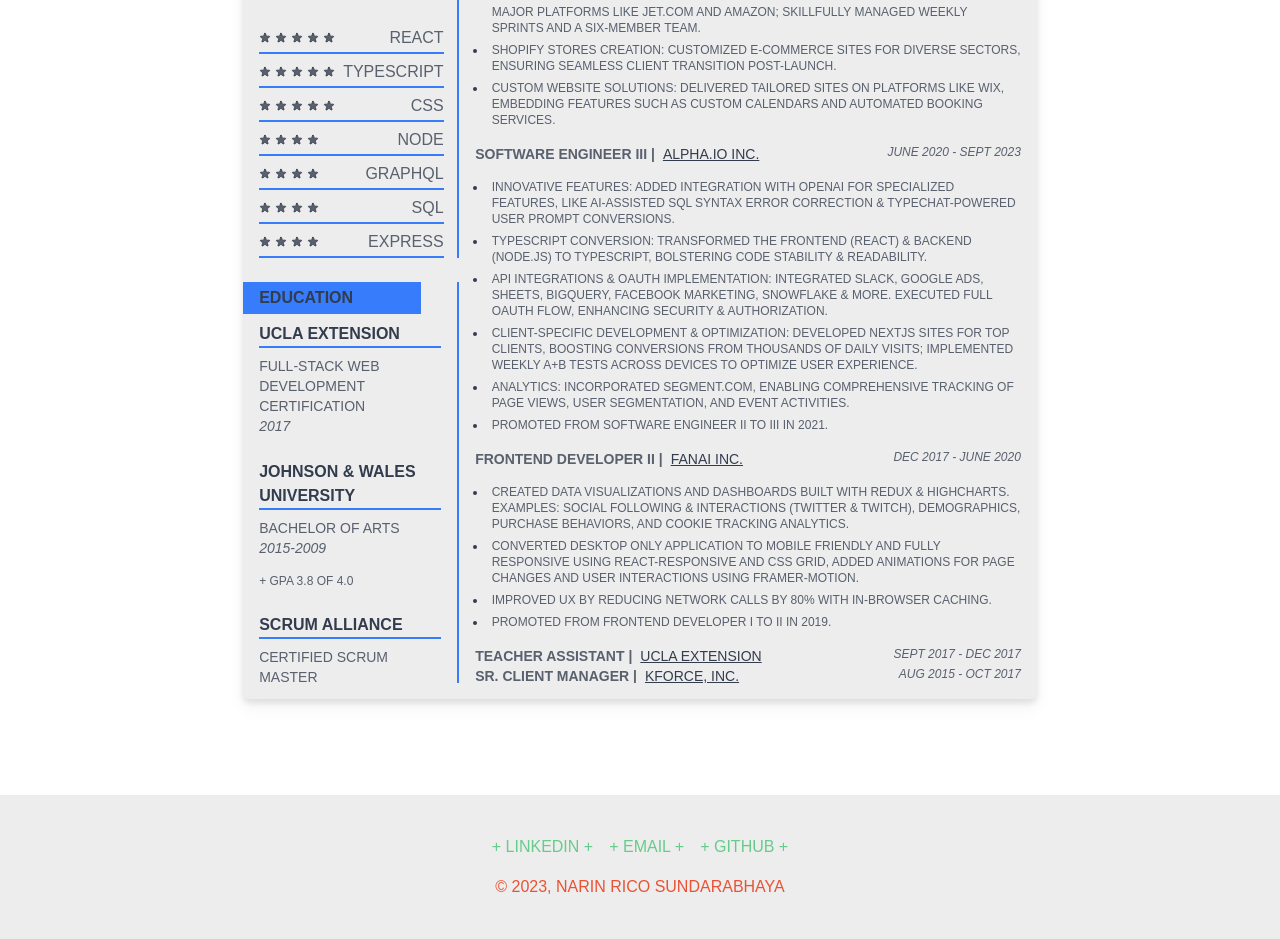
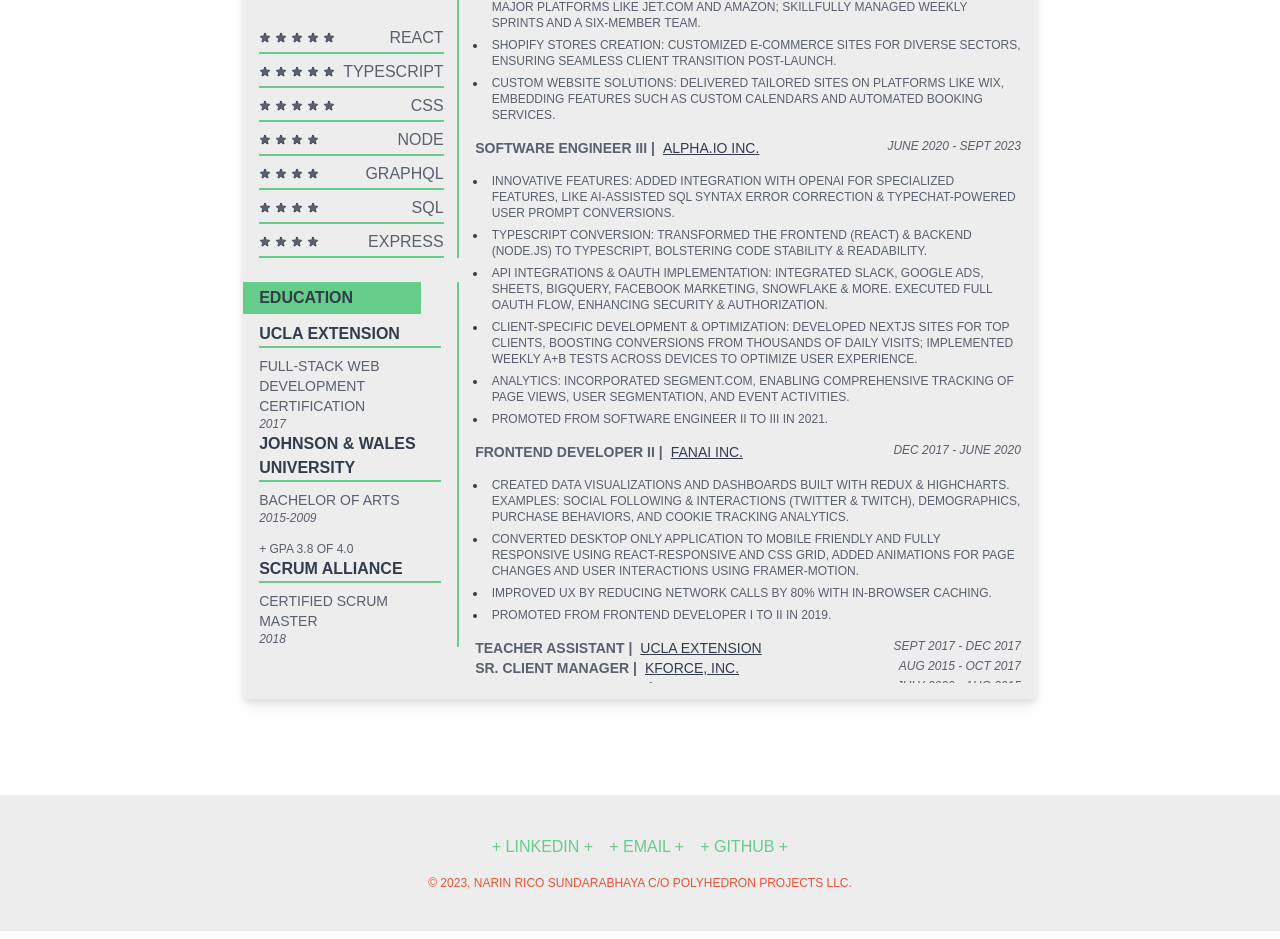
Before and after one commit to ricopella/portfolio_next, a Next.js app: page /resume in a window 1280 px wide. Shown: the part 520-1459 px from the top of the page. Built offline with nearby package versions, Linux system fonts and the light colour scheme.

Commit message:
refactor styles, fix timezone after:, add icon to timeline

```diff
--- a/src/app/resume/education.tsx
+++ b/src/app/resume/education.tsx
@@ -4,32 +4,26 @@
   return (
     <div className={STYLES.infoColumnContainer.className}>
       <h4 className={STYLES.infoColumnHeading.className}>Education</h4>
-      <div className='grid px-4'>
-        <div className='grid'>
-          <h4 className='font-bold border-b-2 border-solid border-secondary mt-0'>
-            UCLA Extension
-          </h4>
-          <p className='text-sm mb-0'>
+      <div {...STYLES.educationBody}>
+        <div {...STYLES.educationItem}>
+          <h4 {...STYLES.educationTitle}>UCLA Extension</h4>
+          <p {...STYLES.educationType}>
             Full-Stack Web Development Certification
           </p>
-          <i className='text-sm'>2017</i>
+          <i {...STYLES.educationYear}>2017</i>
         </div>
 
-        <div className='grid'>
-          <h4 className='font-bold border-b-2 border-solid border-secondary'>
-            Johnson & Wales University
-          </h4>
-          <p className='text-sm mb-0'>Bachelor of Arts</p>
-          <i className='text-sm'>2015-2009</i>
+        <div {...STYLES.educationItem}>
+          <h4 {...STYLES.educationTitle}>Johnson & Wales University</h4>
+          <p {...STYLES.educationType}>Bachelor of Arts</p>
+          <i {...STYLES.educationYear}>2015-2009</i>
           <p className='text-xs mb-0'>+ GPA 3.8 of 4.0</p>
         </div>
 
-        <div className='grid'>
-          <h4 className='font-bold border-b-2 border-solid border-secondary'>
-            Scrum Alliance
-          </h4>
-          <p className='text-sm mb-0'>Certified Scrum Master</p>
-          <i className='text-sm'>2018</i>
+        <div {...STYLES.educationItem}>
+          <h4 {...STYLES.educationTitle}>Scrum Alliance</h4>
+          <p {...STYLES.educationType}>Certified Scrum Master</p>
+          <i {...STYLES.educationYear}>2018</i>
         </div>
       </div>
     </div>
--- a/src/app/resume/styles.ts
+++ b/src/app/resume/styles.ts
@@ -12,16 +12,16 @@
     className: `my-0 justify-self-end`,
   },
   infoColumnContainer: {
-    className: `lg:border-r-2 border-secondary`,
+    className: `lg:border-r-2 border-primary`,
   },
   infoColumnHeading: {
-    className: `bg-secondary h-8 w-5/6 pl-4 leading-8`,
+    className: `bg-primary h-8 w-5/6 pl-4 leading-8`,
   },
   skillsContainer: {
     className: `grid grid-row-auto p-4 pb-0 gap-1`,
   },
   skillRow: {
-    className: `grid gap-2 border-b-2 border-secondary`,
+    className: `grid gap-2 border-b-2 border-primary`,
     style: {
       gridTemplateColumns: `1fr max-content`,
     },
@@ -40,7 +40,7 @@
   },
   experienceHeading: {
     className:
-      'pt-2 text-2xl border-b-2 border-solid border-secondary h-8 w-full capitalize leading-3',
+      'pt-2 text-2xl border-b-2 border-solid border-primary h-8 w-full capitalize leading-3',
   },
   experienceContainer: {
     className: 'grid',
@@ -60,6 +60,21 @@
   experienceUl: {
     className: 'ps-3 text-xs list-disc',
   },
+  educationBody: {
+    className: 'grid px-4',
+  },
+  educationItem: {
+    className: 'grid',
+  },
+  educationTitle: {
+    className: `font-bold border-b-2 border-solid border-primary mt-0`,
+  },
+  educationType: {
+    className: 'text-sm mb-0',
+  },
+  educationYear: {
+    className: 'text-xs',
+  },
 };
 
 export default styles;
--- a/src/components/timezones.tsx
+++ b/src/components/timezones.tsx
@@ -15,12 +15,12 @@
   return (
     <div {...STYLES.container}>
       {timezone && (
-        <div>
+        <div className="after:content-['_|_'] after:ml-4">
           {timezone ?? 'Current'}:
           <Clock format={'HH:mm'} ticking={true} />
         </div>
       )}
-      <div>
+      <div className="after:content-['_|_'] after:ml-4">
         Los Angeles:{' '}
         <Clock format={'HH:mm'} ticking={true} timezone={'US/Pacific'} />
       </div>
--- a/src/sections/contact.tsx
+++ b/src/sections/contact.tsx
@@ -8,7 +8,7 @@
       id='Contact'
       sectionStyles='bg-base-200'
     >
-      <div className='mx-auto w-4/5 grid gap-6'>
+      <div className='mx-auto w-4/5 grid gap-6 mt-4'>
         <p>
           Whether you&apos;re a company looking to add to your team, a business
           owner looking to build an app or website with a freelance web
--- a/src/sections/footer.tsx
+++ b/src/sections/footer.tsx
@@ -15,7 +15,7 @@
 
 export default function Footer() {
   return (
-    <footer className='footer-center p-10 bg-base-200 '>
+    <footer className='footer-center p-10 bg-base-200'>
       <nav className='mb-4'>
         <div className='grid grid-flow-col gap-4'>
           {LINKS.map((link) => (
@@ -30,8 +30,9 @@
         </div>
       </nav>
 
-      <aside className='text-accent'>
-        &copy; {new Date().getFullYear()}, <span>Narin Rico Sundarabhaya</span>
+      <aside className='text-accent text-xs'>
+        &copy; {new Date().getFullYear()},{' '}
+        <span>Narin Rico Sundarabhaya c/o Polyhedron Projects LLC.</span>
       </aside>
     </footer>
   );
--- a/src/sections/timelines.tsx
+++ b/src/sections/timelines.tsx
@@ -1,6 +1,7 @@
 'use client';
 
 import Section from '@/components/section';
+import Image from 'next/image';
 import {
   VerticalTimeline,
   VerticalTimelineElement,
@@ -13,6 +14,8 @@
     title: 'Alpha.io',
     subtitle: 'Web Application',
     tags: ['React', 'TypeScript', 'NodeJS'],
+    imgSrc: '/images/data.svg',
+    imgAlt: 'Data Analytics Case Study',
     description: [
       `The Problem: Alpha io began by developing features that were
   suited to unique customer demands, which quickly became
@@ -33,7 +36,7 @@
       `The Why: The universal data model was developed to address
   scalability concerns and to deliver a more streamlined user
   experience. We boosted efficiency while also offering a level
-  of customisation that set us apart from competitors by
+  of customization that set us apart from competitors by
   allowing easy data linkages from different sources. The
   "applications" feature was created as a natural expansion to
   give consumers greater control, further increasing the
@@ -43,7 +46,9 @@
   {
     date: '2022',
     title: 'Twilio-based Video Chat MVP for a Startup',
-    subtitle: 'NextJS Web App',
+    subtitle: 'NextJS Web Application',
+    imgSrc: '/images/web.svg',
+    imgAlt: 'Web App Case Study',
     tags: ['React', 'TypeScript', 'NextJS'],
     description: [
       `The Problem: The founder of a business wanted to acquire first-round
@@ -69,7 +74,9 @@
   {
     date: `2021`,
     title: `3D Web Application Redesign for Architectural Tool`,
-    subtitle: `Web App`,
+    subtitle: `Web Application`,
+    imgSrc: '/images/web.svg',
+    imgAlt: 'Web App Case Study',
     tags: [`React`, `TypeScript`, `CSS`],
     description: [
       `The Problem: The startup team behind a 3D architectural tool was set
@@ -98,6 +105,8 @@
     date: `2021`,
     title: `E-commerce Development for Skincare Brand`,
     subtitle: `Shopify`,
+    imgSrc: '/images/store.svg',
+    imgAlt: 'ECommerce Case Study',
     tags: [`Shopify`, `CSS`, `Ecommerce`],
     description: [
       `The Problem: The client, an aspiring skincare entrepreneur, wanted
@@ -122,6 +131,8 @@
     date: `2019`,
     title: `E-commerce Development for Home Decor Brand`,
     subtitle: `Shopify`,
+    imgSrc: '/images/store.svg',
+    imgAlt: 'ECommerce Case Study',
     tags: [`Shopify`, `CSS`, `Ecommerce`],
     description: [
       `The Problem: The customer, another entrepreneur focused on the home
@@ -143,7 +154,9 @@
   {
     date: `2017 - 2020`,
     title: `FanAI Inc.`,
-    subtitle: `Web App`,
+    subtitle: `Web Application`,
+    imgSrc: '/images/data.svg',
+    imgAlt: 'Data & Visualization Case Study',
     tags: [`React`, `TypeScript`, `NodeJS`],
     description: [
       `The Problem: The customer ran an online retail business, offering
@@ -169,7 +182,9 @@
     date: `2017`,
     title: `API Development & Integration for Multi-Platform Inventory Management`,
     subtitle: `NodeJS API`,
-    tags: [`NodeJS`, `API`],
+    imgSrc: '/images/api.svg',
+    imgAlt: 'API Case Study',
+    tags: [`NodeJS`, `API`, `Ecommerce`],
     description: [
       `The Problem: The Solution: As Scrum master and developer, I oversaw
       a team of six engineers in the development of an API service
@@ -208,18 +223,27 @@
             textClassName='!bg-base-100 !shadow-lg'
             contentArrowStyle={{ borderRight: '7px solid hsl(var(--p))' }}
             date={item.date}
-            iconStyle={{ background: 'hsl(var(--p))' }}
+            // iconStyle={{ background: 'hsl(var(--p))' }}
+            iconClassName='bg-neutral flex items-center justify-center'
+            icon={
+              <Image
+                src={item.imgSrc}
+                width={40}
+                height={40}
+                alt={item.imgAlt}
+              />
+            }
             key={item.title}
           >
             <details className='collapse grid gap-4'>
               <summary className='collapse-title text-xl font-medium '>
-                <h3 className='vertical-timeline-element-title text-xl'>
+                <h3 className='vertical-timeline-element-title lg:text-xl text-md'>
                   {item.title}
                 </h3>
                 <h4 className='vertical-timeline-element-subtitle text-sm'>
                   {item.subtitle}
                 </h4>
-                <div className='grid grid-cols-max-3 gap-2 mt-4'>
+                <div className='grid md:grid-cols-max-3 gap-2 mt-4'>
                   {item.tags.map((tag) => (
                     <div className='badge badge-primary' key={tag}>
                       {tag}
```
